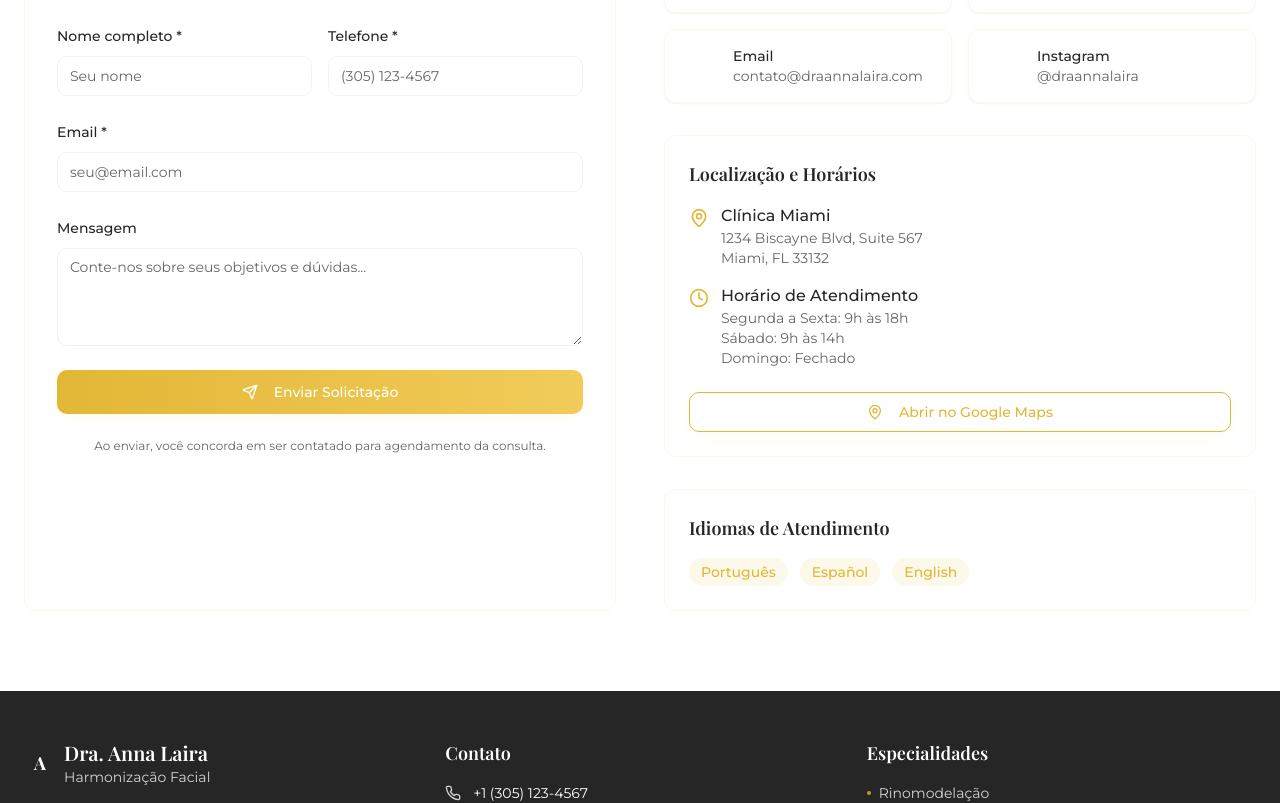
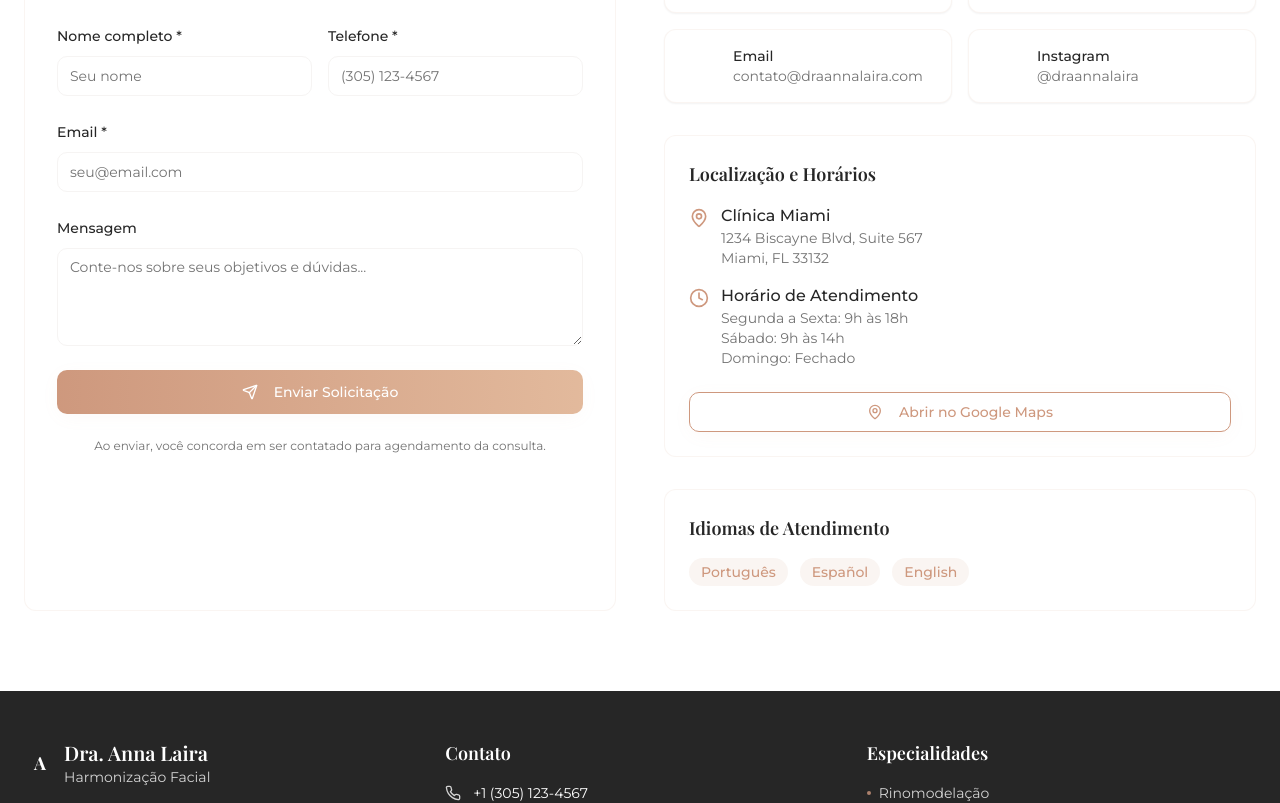
Before and after one commit to talitacad/anna-laira-glow, a React (Vite) app: page / in a window 1280 px wide. Shown: the part 4650-5453 px from the top of the page. Built offline with nearby package versions, Linux system fonts and the light colour scheme.

Commit message:
Refactor: Adjust color palette
The user did not like the yellow color used in the website. The color palette will be adjusted to better match the desired aesthetic.

```diff
--- a/src/index.css
+++ b/src/index.css
@@ -19,22 +19,22 @@ Golden, white, and nude pink tones for luxury aesthetic
     --popover: 0 0% 100%;
     --popover-foreground: 0 0% 15%;
 
-    /* Primary - Elegant gold */
-    --primary: 45 75% 55%;
+    /* Primary - Elegant rose gold (less yellow, more sophisticated) */
+    --primary: 20 45% 65%;
     --primary-foreground: 0 0% 100%;
-    --primary-glow: 45 85% 65%;
+    --primary-glow: 25 55% 75%;
 
-    /* Secondary - Nude pink */
-    --secondary: 15 25% 92%;
+    /* Secondary - Soft nude pink */
+    --secondary: 15 20% 94%;
     --secondary-foreground: 0 0% 15%;
-    --secondary-accent: 15 35% 85%;
+    --secondary-accent: 20 25% 88%;
 
     /* Muted tones */
-    --muted: 15 15% 95%;
-    --muted-foreground: 0 0% 40%;
+    --muted: 10 15% 96%;
+    --muted-foreground: 0 0% 45%;
 
-    /* Accent - Soft rose gold */
-    --accent: 25 45% 88%;
+    /* Accent - Warm blush */
+    --accent: 15 30% 92%;
     --accent-foreground: 0 0% 15%;
 
     /* Destructive */
@@ -42,19 +42,19 @@ Golden, white, and nude pink tones for luxury aesthetic
     --destructive-foreground: 0 0% 100%;
 
     /* Borders and inputs */
-    --border: 15 20% 90%;
-    --input: 15 20% 95%;
-    --ring: 45 75% 55%;
+    --border: 20 15% 92%;
+    --input: 15 15% 96%;
+    --ring: 20 45% 65%;
 
-    /* Enhanced design tokens */
-    --gradient-hero: linear-gradient(135deg, hsl(var(--background)), hsl(var(--secondary)));
-    --gradient-primary: linear-gradient(135deg, hsl(var(--primary)), hsl(var(--primary-glow)));
-    --gradient-elegant: linear-gradient(180deg, hsl(var(--background)), hsl(var(--muted)));
+    /* Enhanced design tokens with warmer, more elegant tones */
+    --gradient-hero: linear-gradient(135deg, hsl(0 0% 100%), hsl(15 20% 94%));
+    --gradient-primary: linear-gradient(135deg, hsl(20 45% 65%), hsl(25 55% 75%));
+    --gradient-elegant: linear-gradient(180deg, hsl(0 0% 100%), hsl(10 15% 96%));
 
-    /* Shadows with gold accent */
-    --shadow-elegant: 0 10px 30px -10px hsl(var(--primary) / 0.2);
-    --shadow-soft: 0 4px 20px -4px hsl(var(--primary) / 0.1);
-    --shadow-card: 0 8px 25px -8px hsl(var(--primary) / 0.15);
+    /* Shadows with warm rose gold accent */
+    --shadow-elegant: 0 10px 30px -10px hsl(20 45% 65% / 0.15);
+    --shadow-soft: 0 4px 20px -4px hsl(20 45% 65% / 0.08);
+    --shadow-card: 0 8px 25px -8px hsl(20 45% 65% / 0.12);
 
     /* Smooth transitions */
     --transition-smooth: all 0.3s cubic-bezier(0.4, 0, 0.2, 1);
```
